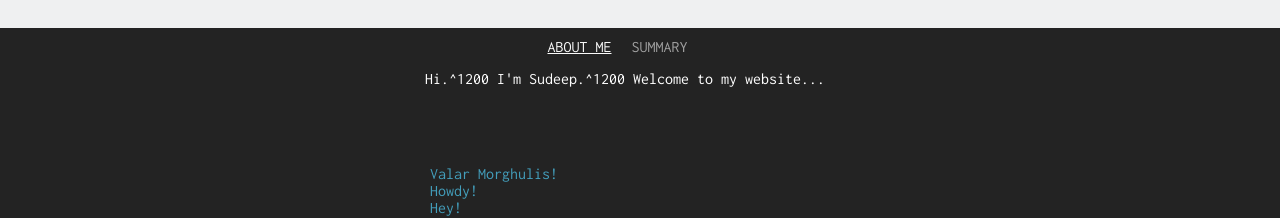
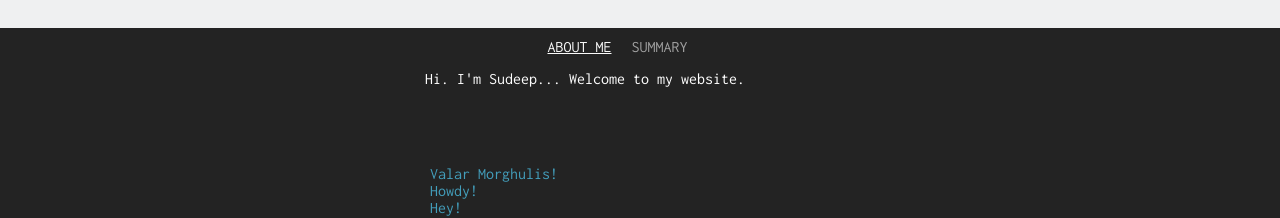
Before and after one commit to sudbasnet/sudbasnet.github.io, a React (Create React App) app: page / in a window 1280 px wide. Shown: the part 353-571 px from the top of the page. Built offline with nearby package versions, Linux system fonts and the light colour scheme; the HTML template or start-up script is replaced by a standard one.

Commit message:
added typing animation, updated dialogs to suit the animation

```diff
--- a/src/components/Main/Home/Terminal/AboutMe/Dialog.tsx
+++ b/src/components/Main/Home/Terminal/AboutMe/Dialog.tsx
@@ -1,9 +1,10 @@
 import React from 'react';
+import Typing from './Typing';
 
 const Dialog: React.FC<{ dialog: string }> = props => {
     return <div className="dialog-box">
         <span className="dialog-span typed-element"></span>
-        {props.dialog}
+        <Typing dialog={props.dialog} waitTimeMs={30}></Typing>
     </div>
 }
 
--- /dev/null
+++ b/src/components/Main/Home/Terminal/AboutMe/Typing.tsx
@@ -0,0 +1,34 @@
+import React, { useState, useEffect } from 'react';
+
+interface ITypingProps {
+    dialog: string;
+    waitTimeMs: number;
+} ;
+
+
+const Typing: React.FC<ITypingProps> = props => {
+    const dialog =  props.dialog;
+    const [index, setIndex] = useState(0);
+    const waitTimeMs = props.waitTimeMs;
+
+    // reset the index to 0, everytime the dialog changes
+    useEffect(()=>setIndex(0), [dialog]);
+
+    // run once for each letter, as long as index updates
+    useEffect(() => {
+        if (index === dialog.length) return;
+
+        let waitTime = waitTimeMs;
+        let increaseIndexBy = 1;
+
+        const wait = setTimeout(()=> {
+            setIndex((currentIndex) => currentIndex + increaseIndexBy);
+        }, waitTime);
+
+        return () => clearTimeout(wait);
+    }, [index, dialog]);
+
+    return <span>{dialog.substring(0, index)}</span>
+}
+
+export default Typing;
--- a/src/components/Main/Home/dialogs.ts
+++ b/src/components/Main/Home/dialogs.ts
@@ -10,7 +10,7 @@ const jsonText: conversation = [
     {
         title: "Start",
         tags: "",
-        body: "Hi.^1200 I'm Sudeep.^1200 Welcome to my website...\n[[Valar Morghulis!|valar]]\n[[Howdy!|conversation]]\n[[Hey!|conversation]]\n",
+        body: "Hi. I'm Sudeep... Welcome to my website.\n[[Valar Morghulis!|valar]]\n[[Howdy!|conversation]]\n[[Hey!|conversation]]\n",
         position: {
             "x": -868,
             "y": -337
@@ -120,7 +120,7 @@ const jsonText: conversation = [
     {
         title: "whymasters",
         tags: "",
-        body: "I thought I had some gaps in my knowledge, so I decided to study Computer Science ^600 ... ^600 It was also for getting better job oppurtunities :)\n[[How did it go?|gradwork]]",
+        body: "I thought I had some gaps in my knowledge, so I decided to study Computer Science ... It was also for getting better job oppurtunities :)\n[[How did it go?|gradwork]]",
         position: {
             "x": 355,
             "y": 139
```
Also changed, not shown: 1 other file (tests, documents, lock files or other folders).
